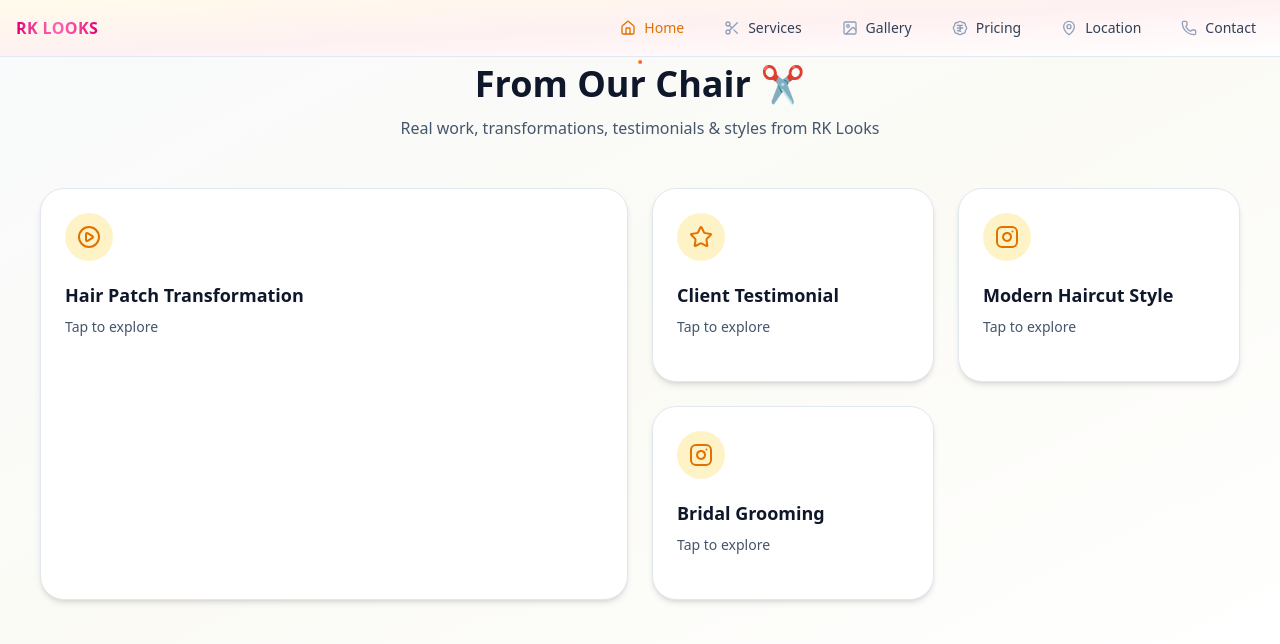
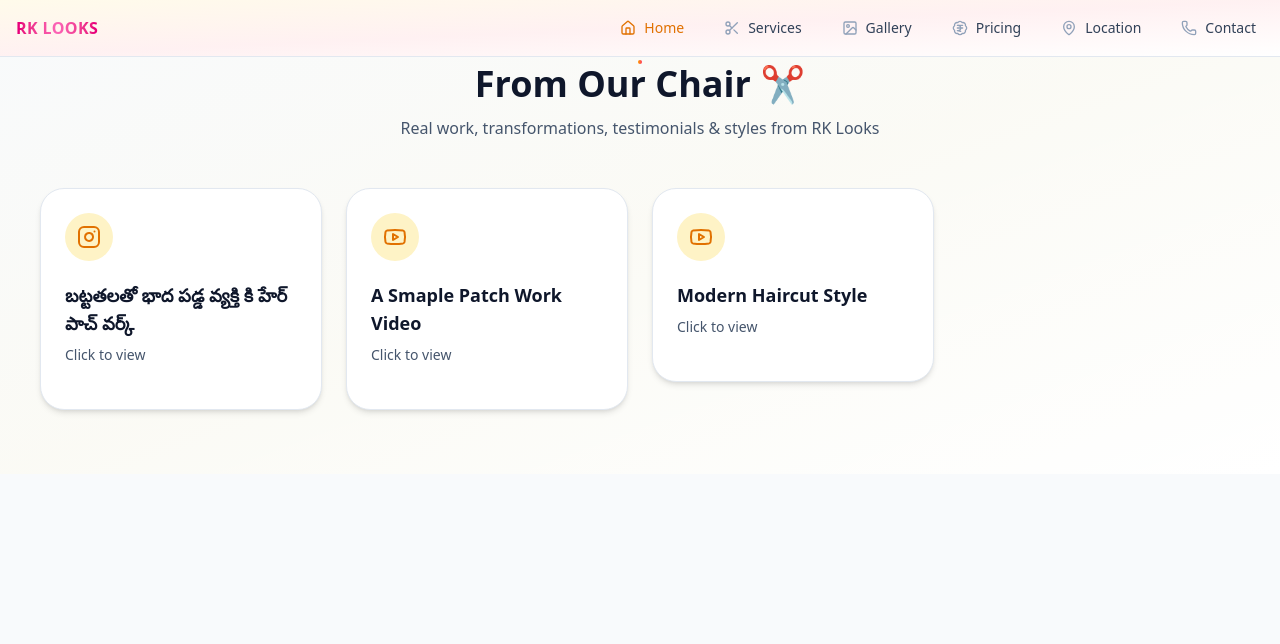
Before and after one commit to Nage-Pula/rklooks, a Next.js app: page /blog in a window 1280 px wide. Shown: the top 644 px of the page. Built offline with nearby package versions, Linux system fonts and the light colour scheme.

Commit message:
hero  styles

```diff
--- a/components/blog/BlogGrid.tsx
+++ b/components/blog/BlogGrid.tsx
@@ -2,39 +2,47 @@
 
 import { motion } from "framer-motion";
 import Link from "next/link";
-import { Instagram, Star, PlayCircle } from "lucide-react";
+import { Instagram, Youtube, ImageIcon, Star } from "lucide-react";
+import { blogPosts } from "../../data/blogPosts";
 
-const posts = [
-    { slug: "hair-patch", title: "Hair Patch Transformation", type: "Reel" },
-    { slug: "testimonial", title: "Client Testimonial", type: "Review" },
-    { slug: "modern-cut", title: "Modern Haircut Style", type: "Photo" },
-    { slug: "bridal-look", title: "Bridal Grooming", type: "Photo" },
-];
+function getIcon(type: string) {
+    switch (type) {
+        case "instagram":
+            return <Instagram />;
+        case "youtube":
+            return <Youtube />;
+        case "image":
+            return <ImageIcon />;
+        case "testimonial":
+            return <Star />;
+        default:
+            return <ImageIcon />;
+    }
+}
 
 export default function BlogGrid() {
     return (
-        <div className="mt-12 grid gap-6 grid-cols-1 sm:grid-cols-2 lg:grid-cols-4">
-            {posts.map((post, i) => (
+        <div className="mt-12 grid gap-6 sm:grid-cols-2 lg:grid-cols-4">
+            {blogPosts.map((post, i) => (
                 <motion.div
-                    key={post.slug}
+                    key={post.id}
                     initial={{ opacity: 0, y: 40 }}
                     whileInView={{ opacity: 1, y: 0 }}
-                    transition={{ duration: 0.6, delay: i * 0.1 }}
+                    transition={{ duration: 0.5, delay: i * 0.1 }}
                     viewport={{ once: true }}
-                    className={i === 0 ? "lg:col-span-2 lg:row-span-2" : ""}
                 >
-                    <Link
-                        href={`/blog/${post.slug}`}
-                        className="group relative block h-full overflow-hidden rounded-3xl border border-slate-200 bg-white p-6 shadow-md transition hover:shadow-xl"
+                    <a
+                        href={post.type === "image" ? `/blog/${post.id}` : post.url}
+                        target={post.type !== "image" ? "_blank" : undefined}
+                        rel="noopener noreferrer"
+                        className="group relative block overflow-hidden rounded-3xl border border-slate-200 bg-white p-6 shadow-md transition hover:shadow-xl"
                     >
-                        {/* Glow border */}
+                        {/* glow */}
                         <div className="absolute inset-0 opacity-0 group-hover:opacity-100 transition bg-[radial-gradient(circle_at_top,_rgba(251,191,36,0.25),_transparent_60%)]" />
 
-                        {/* Icon */}
+                        {/* icon */}
                         <div className="relative z-10 flex h-12 w-12 items-center justify-center rounded-full bg-amber-100 text-amber-600">
-                            {post.type === "Reel" && <PlayCircle />}
-                            {post.type === "Review" && <Star />}
-                            {post.type === "Photo" && <Instagram />}
+                            {getIcon(post.type)}
                         </div>
 
                         <h3 className="relative z-10 mt-5 text-lg font-bold text-slate-900">
@@ -42,14 +50,69 @@ export default function BlogGrid() {
                         </h3>
 
                         <p className="relative z-10 mt-2 text-sm text-slate-600">
-                            Tap to explore
+                            Click to view
                         </p>
 
-                        {/* Animated underline */}
                         <span className="relative z-10 mt-4 block h-1 w-0 rounded-full bg-gradient-to-r from-amber-500 to-rose-500 transition-all duration-300 group-hover:w-24" />
-                    </Link>
+                    </a>
                 </motion.div>
             ))}
         </div>
     );
 }
+
+// "use client";
+
+// import { motion } from "framer-motion";
+// import Link from "next/link";
+// import { Instagram, Star, PlayCircle } from "lucide-react";
+
+// const posts = [
+//     { slug: "hair-patch", title: "Hair Patch Transformation", type: "Reel" },
+//     { slug: "testimonial", title: "Client Testimonial", type: "Review" },
+//     { slug: "modern-cut", title: "Modern Haircut Style", type: "Photo" },
+//     { slug: "bridal-look", title: "Bridal Grooming", type: "Photo" },
+// ];
+
+// export default function BlogGrid() {
+//     return (
+//         <div className="mt-12 grid gap-6 grid-cols-1 sm:grid-cols-2 lg:grid-cols-4">
+//             {posts.map((post, i) => (
+//                 <motion.div
+//                     key={post.slug}
+//                     initial={{ opacity: 0, y: 40 }}
+//                     whileInView={{ opacity: 1, y: 0 }}
+//                     transition={{ duration: 0.6, delay: i * 0.1 }}
+//                     viewport={{ once: true }}
+//                     className={i === 0 ? "lg:col-span-2 lg:row-span-2" : ""}
+//                 >
+//                     <Link
+//                         href={`/blog/${post.slug}`}
+//                         className="group relative block h-full overflow-hidden rounded-3xl border border-slate-200 bg-white p-6 shadow-md transition hover:shadow-xl"
+//                     >
+//                         {/* Glow border */}
+//                         <div className="absolute inset-0 opacity-0 group-hover:opacity-100 transition bg-[radial-gradient(circle_at_top,_rgba(251,191,36,0.25),_transparent_60%)]" />
+
+//                         {/* Icon */}
+//                         <div className="relative z-10 flex h-12 w-12 items-center justify-center rounded-full bg-amber-100 text-amber-600">
+//                             {post.type === "Reel" && <PlayCircle />}
+//                             {post.type === "Review" && <Star />}
+//                             {post.type === "Photo" && <Instagram />}
+//                         </div>
+
+//                         <h3 className="relative z-10 mt-5 text-lg font-bold text-slate-900">
+//                             {post.title}
+//                         </h3>
+
+//                         <p className="relative z-10 mt-2 text-sm text-slate-600">
+//                             Tap to explore
+//                         </p>
+
+//                         {/* Animated underline */}
+//                         <span className="relative z-10 mt-4 block h-1 w-0 rounded-full bg-gradient-to-r from-amber-500 to-rose-500 transition-all duration-300 group-hover:w-24" />
+//                     </Link>
+//                 </motion.div>
+//             ))}
+//         </div>
+//     );
+// }
--- a/components/sections/Hero.tsx
+++ b/components/sections/Hero.tsx
@@ -88,7 +88,7 @@ export default function Hero() {
           </div>
           <a
             href="/blog"
-            className="group mt-6 align-center flex justify-center items-center gap-2 rounded-full bg-gradient-to-r from-yellow-500 via-green-500 to-amber-500 px-4 py-4 text-sm sm:text-base font-extrabold text-black-700 shadow-md transition-all hover:brightness-110"
+            className="group mt-6 align-center flex justify-center items-center gap-2 rounded-full bg-gradient-to-r from-yellow-500 via-green-500 to-amber-500 px-4 py-4 text-sm sm:text-base font-bold text-white shadow-md transition-all hover:brightness-110"
           >
             See Real Transformations from Our Chair
             <span className="animate-pulse">→</span>
--- /dev/null
+++ b/data/blogPosts.ts
@@ -0,0 +1,27 @@
+export type BlogPost = {
+    id: string;
+    title: string;
+    type: "instagram" | "facebook" | "youtube" | "image" | "testimonial";
+    url: string;
+};
+
+export const blogPosts: BlogPost[] = [
+    {
+        id: "1",
+        title: "బట్టతలతో భాద పడ్డ వ్యక్తి కి హేర్ పాచ్ వర్క్",
+        type: "instagram",
+        url: "https://www.instagram.com/p/DOjNsySAOLW/?igsh=ejhnZjM1Y3hnd2h6",
+    },
+    {
+        id: "2",
+        title: "A Smaple Patch Work Video",
+        type: "youtube",
+        url: "https://www.youtube.com/shorts/o5PF5eAeyZw",
+    },
+    {
+        id: "3",
+        title: "Modern Haircut Style",
+        type: "youtube",
+        url: "https://www.youtube.com/shorts/uBeBLg5oTRI",
+    },
+];
```
